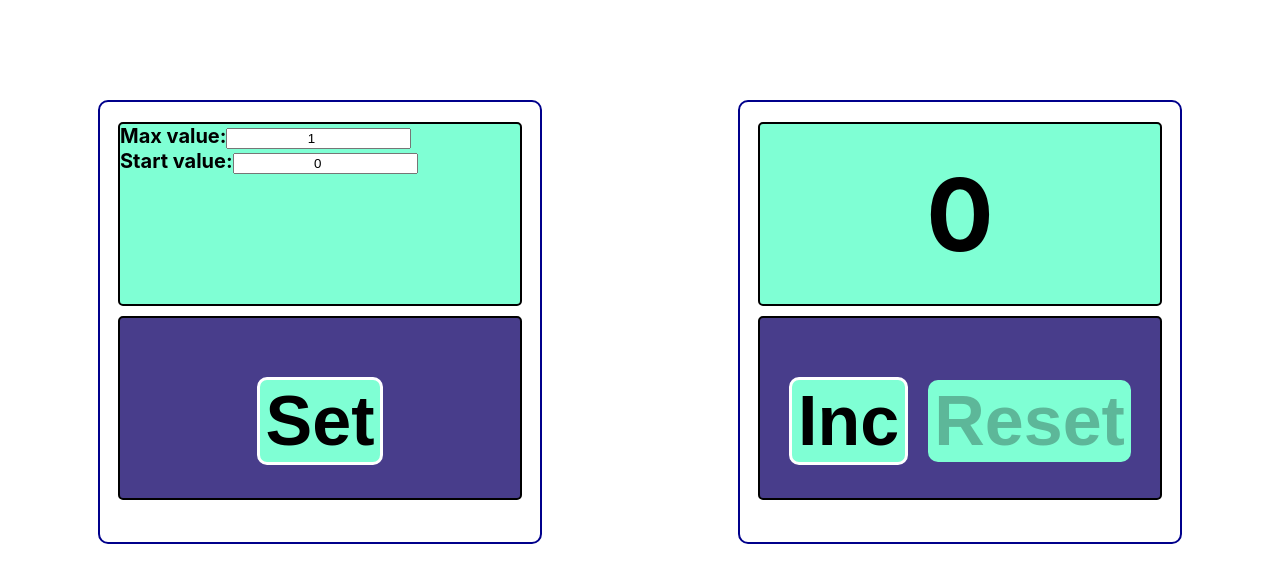
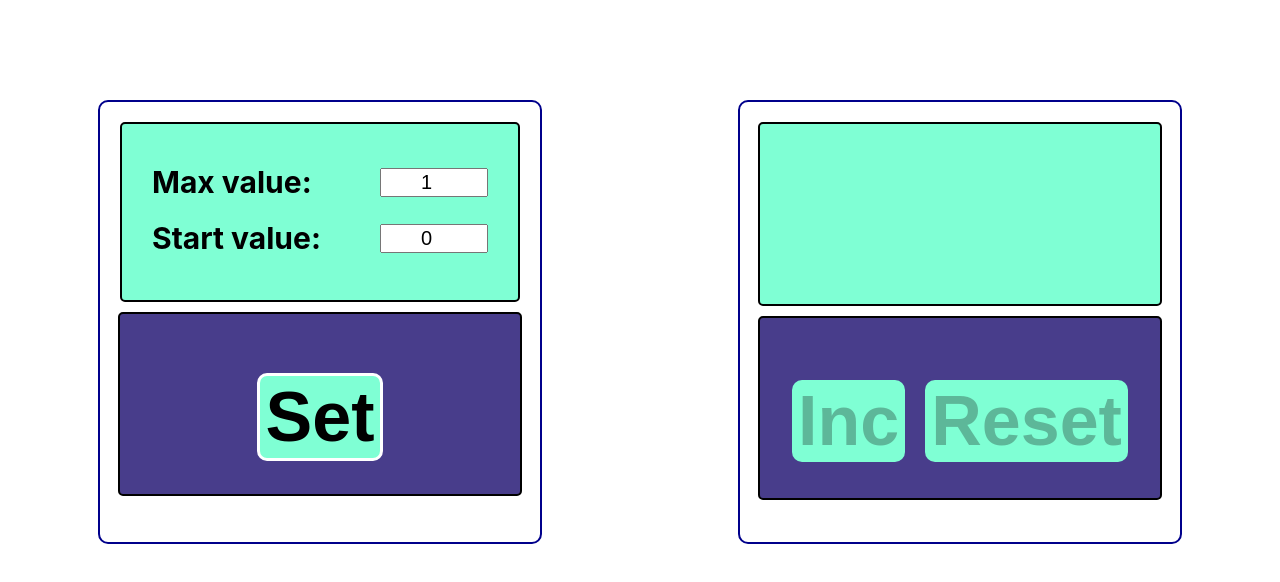
Before and after one commit to webshturman/Counter, a React (Create React App) app: page / in a window 1280 px wide. Shown: the top 582 px of the page. Built offline with nearby package versions, Linux system fonts and the light colour scheme.

Commit message:
Connect to LocalStorage Step2

```diff
--- a/src/App.module.css
+++ b/src/App.module.css
@@ -45,7 +45,11 @@
 .limit {
     color: red;
 }
-
+.message {
+    font-size: 22px;
+    color:blue;
+}
+/*//----------------------------------------------------------------------*/
 .buttonBlock {
     background-color: darkslateblue;
     margin-top: 10px;
@@ -54,17 +58,31 @@
 /*-----------------------------------------------*/
 .countSetter {
     /*display: flex;*/
+    /*flex-direction: column;*/
     /*align-items: center;*/
-    /*justify-content: center;*/
+    /*justify-content:space-around;*/
+    padding: 30px;
+    box-sizing: border-box;
     background-color: aquamarine;
     height: 180px;
     width: 100%;
     border: 2px solid black;
     border-radius: 5px;
-    font-size: 20px;
+    font-size: 30px;
     font-weight: bold;
 }
-
+.inputValueBlock{
+    display: flex;
+    justify-content: space-between;
+    align-items: center;
+    padding: 10px 0;
+}
+.spanInputTitle{
+    /*height: 30px;*/
+}
 .spanInputValue {
     text-align: center;
+    width: 100px;
+    font-size: 20px;
+    /*border-radius: 2px;*/
 }
--- a/src/App.tsx
+++ b/src/App.tsx
@@ -1,40 +1,60 @@
-import React, {ChangeEvent, useState} from 'react';
+import React, {ChangeEvent, useEffect, useState} from 'react';
 import s from './App.module.css'
 import './App.css';
 import {CountResult} from "./Components/CountResult";
 import {CountSet} from "./Components/CountSet";
 
+
+export const getFromStorage = (key:string)=> {
+    let storageItem = localStorage.getItem(key);
+    if(storageItem){
+        return JSON.parse(storageItem)
+    }
+}
+export const setToStorage =(key:string, value:number)=> {
+    localStorage.setItem(key,JSON.stringify(value));
+}
+
 function App() {
-    let [minValue, setMinValue] = useState(0)
-    let [maxValue, setMaxValue] = useState(1)
-
+    let [minValue, setMinValue] = useState(getFromStorage('set minValue') ? getFromStorage('set minValue') : 0)
+    let [maxValue, setMaxValue] = useState(getFromStorage('set maxValue') ? getFromStorage('set maxValue') : 1)
+    let [count, setCount] = useState(getFromStorage('set count') ? getFromStorage('set count') : minValue)
+    let [correctData, setCorrectData] = useState(true)
+    // const disabledCondition = minValue >= maxValue || minValue < 0
+//-----------------------------------------------------------------
+    useEffect( () =>{
+        setCount(getFromStorage('set count'));
+        setMinValue(getFromStorage('set minValue'));
+        setMaxValue(getFromStorage('set maxValue'));
+    },[])
+    useEffect(()=> {
+        setToStorage('set count',count);
+        setToStorage('set minValue',minValue);
+        setToStorage('set maxValue',maxValue)
+    },[minValue,maxValue,count])
+//---------------------------------------------------------------------------------------
     const changingMinValue =(e:ChangeEvent<HTMLInputElement>)=> {
         let newMinValue = Number(e.currentTarget.value)
         setMinValue(newMinValue)
+        setCorrectData(false)
     }
     const changingMaxValue =(e:ChangeEvent<HTMLInputElement>)=> {
         let newMaxValue = Number(e.currentTarget.value)
         setMaxValue(newMaxValue)
+        setCorrectData(false)
     }
-    const setToStorage =()=> {
-        localStorage.setItem('set minValue',JSON.stringify(minValue));
-        localStorage.setItem('set maxValue',JSON.stringify(maxValue))
-    }
-    // const getFromStorage =()=> {
-    //     let minFromString = localStorage.getItem('set minValue');
-    //     if(minFromString ){
-    //         let newMinValue = JSON.parse(minFromString)
-    //         setMinValue(newMinValue)
-    //     }
-    // }
+ //----------------------------------------------------------------------------------------------
     return (
         <div className={s.bothCounters}>
             <CountSet minValue={minValue} maxValue={maxValue}
                       setMinValue={changingMinValue}
                       setMaxValue={changingMaxValue}
-                      setToStorage={setToStorage}
+                      setCount={setCount}
+                      setCorrectData={setCorrectData}
             />
-           <CountResult minValue={minValue} maxValue={maxValue}/>
+           <CountResult count={count} minValue={minValue}maxValue={maxValue}
+                        setCount={setCount}
+                        correctData={correctData}/>
         </div>
 
     )
--- a/src/Components/Button.tsx
+++ b/src/Components/Button.tsx
@@ -4,11 +4,11 @@ import s from '../App.module.css'
 export type ButtonPropsType = {
     callback: () => void
     title: string
-    count: boolean
+    condition: boolean
 }
 
-export const Button: React.FC<ButtonPropsType> = ({callback, title, count}) => {
+export const Button: React.FC<ButtonPropsType> = ({callback, title, condition}) => {
     return (
-        <span><button disabled={count} className={s.buttons} onClick={callback}>{title}</button></span>
+        <span><button disabled={condition} className={s.buttons} onClick={callback}>{title}</button></span>
     )
 }
--- a/src/Components/CountResult.tsx
+++ b/src/Components/CountResult.tsx
@@ -1,31 +1,34 @@
-import React, {useState} from 'react';
+import React, {useEffect, useState} from 'react';
 import s from "../App.module.css";
 import {Counter} from "./Counter";
 import {Button} from "./Button";
 
 type CountResultPropsType ={
+    count: number
     minValue: number
     maxValue: number
+    setCount: (value:number)=>void
+    correctData:boolean
 }
 
-export const CountResult: React.FC<CountResultPropsType> = ({minValue,maxValue}) => {
-    let minCount = minValue
-    let maxCount = maxValue
-    let [count, setCount] = useState(minCount)
+export const CountResult: React.FC<CountResultPropsType> = (
+    {count, minValue, correctData, maxValue,setCount}
+) => {
+
     const changeCount = () => {
             setCount(count + 1)
     }
     const resetCount = () => {
-        setCount(minCount)
+        setCount(minValue)
     }
     return (
         <div className={s.container}>
             <div className={s.counter}>
-                <Counter count={count} maxCount={maxCount}/>
+                <Counter count={count} maxCount={maxValue} correctData={correctData}/>
             </div>
             <div className={s.buttonBlock}>
-                <Button callback={changeCount} title={'Inc'} count={count === maxCount}/>
-                <Button callback={resetCount} title={'Reset'} count={count === minCount}/>
+                <Button callback={changeCount} title={'Inc'} condition={count === maxValue || !correctData}/>
+                <Button callback={resetCount} title={'Reset'} condition={count ===minValue || !correctData}/>
             </div>
         </div>
     );
--- a/src/Components/CountSet.tsx
+++ b/src/Components/CountSet.tsx
@@ -3,20 +3,25 @@ import s from "../App.module.css";
 import {Counter} from "./Counter";
 import {Button} from "./Button";
 import {InputSet} from "./InputSet";
+import {getFromStorage, setToStorage} from "../App";
 
 type CountSetPropsType = {
     minValue: number
     maxValue: number
     setMinValue: (e:ChangeEvent<HTMLInputElement>) => void
     setMaxValue: (e:ChangeEvent<HTMLInputElement>) => void
-    setToStorage: () => void
+    setCount: (value:number)=>void
+    setCorrectData: (correctData:boolean) => void
 }
 
-export const CountSet: React.FC<CountSetPropsType> = ({minValue, maxValue,setMaxValue, setMinValue, setToStorage}) => {
-    let disabledCondition = maxValue===minValue || minValue < 0
-    // const settingCount = () => {
-    //     console.log('Success')
-    // }
+export const CountSet: React.FC<CountSetPropsType> = (
+    {minValue, maxValue,setMaxValue, setMinValue,setCount,setCorrectData}
+) => {
+    let disabledCondition = minValue >= maxValue || minValue < 0
+    const settingCount = () => {
+        setCount(minValue)
+        setCorrectData(true)
+    }
     return (
         <div className={s.container}>
             <div className={s.countSetter}>
@@ -24,7 +29,7 @@ export const CountSet: React.FC<CountSetPropsType> = ({minValue, maxValue,setMax
                 <InputSet title={'Start value'} value={minValue} changingValue={setMinValue}/>
             </div>
             <div className={s.buttonBlock}>
-                <Button callback={setToStorage} title={'Set'} count={disabledCondition}/>
+                <Button callback={settingCount} title={'Set'} condition={disabledCondition}/>
             </div>
         </div>
     );
--- a/src/Components/Counter.tsx
+++ b/src/Components/Counter.tsx
@@ -5,12 +5,16 @@ import s from '../App.module.css'
 export type CounterPropsType = {
     count: number
     maxCount:number
+    correctData:boolean
 }
 
 
-export const Counter: React.FC<CounterPropsType> = ({count, maxCount}) => {
+export const Counter: React.FC<CounterPropsType> = ({count, maxCount,correctData}) => {
     const limitClass = count === maxCount ? s.limit : ''
+    const message =`enter values and press 'set'`
     return (
-        <div className={limitClass}>{count}</div>
+        <>
+            {correctData ?<div className={limitClass}>{count}</div> : <div className={s.message}>{message}</div>}
+        </>
     )
 }
--- a/src/Components/InputSet.tsx
+++ b/src/Components/InputSet.tsx
@@ -8,7 +8,7 @@ type InputSetPropsType = {
 }
 export const InputSet: React.FC<InputSetPropsType> = ({title, value,changingValue}) => {
     return (
-        <div>
+        <div className={s.inputValueBlock}>
             <span className={s.spanInputTitle}>{title}:</span>
             <input value={value} type="number" onChange={changingValue} className={s.spanInputValue}/>
         </div>
```
